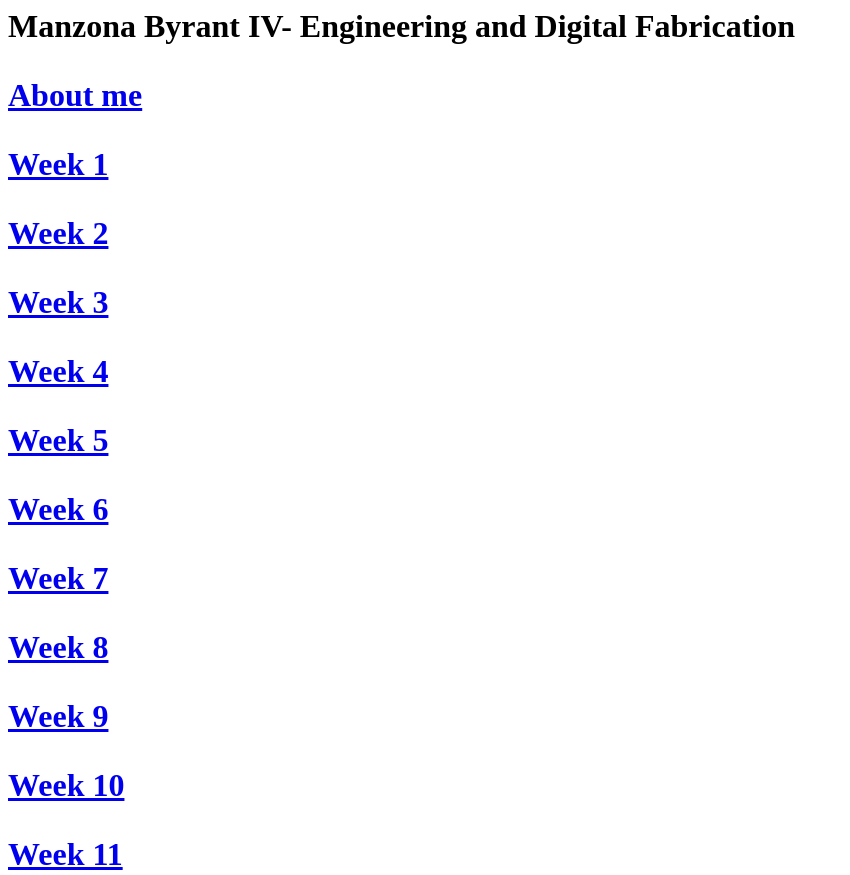
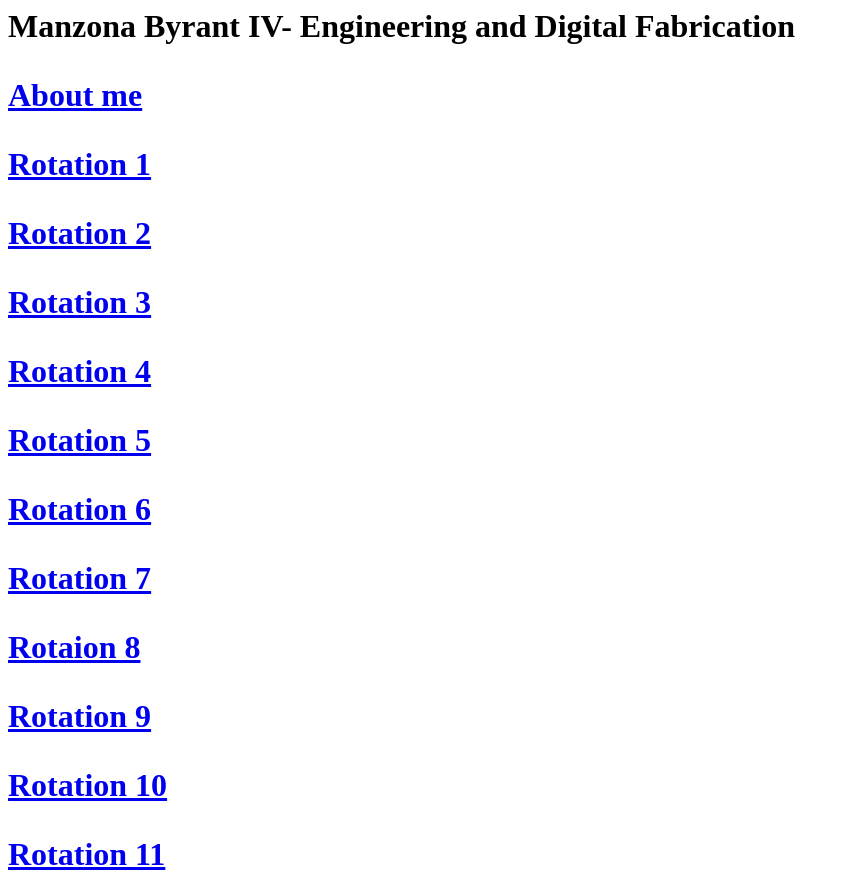
Before and after one commit to wrafab/bryantm, a plain HTML site: page index.html in a window 1280 px wide. Shown: the top 875 px of the page, without its empty margins (0-850 px from the left). Drawn offline with Linux system fonts and the light colour scheme.

Commit message:
Update index.html

```diff
--- a/index.html
+++ b/index.html
@@ -11,47 +11,47 @@ p{font-family:verdana:font-size:100%}
 </p>
 
 <p>
-<a href="week1.html">Week 1</a>
+<a href="rotation1.html">Rotation 1</a>
 </p>
 
 <p>
-<a href="week2.html">Week 2</a>
+<a href="rotation2.html">Rotation 2</a>
 </p>
 
 <p>
-<a href="week3.html">Week 3</a>
+<a href="rotation3.html">Rotation 3</a>
 </p>
 
 <p>
-<a href="week4.html">Week 4</a>
+<a href="rotation4.html">Rotation 4</a>
 </p>
 
 <p>
-<a href="week5.html">Week 5</a>
+<a href="rotation5.html">Rotation 5</a>
 </p>
 
 <p>
-<a href="week6.html">Week 6</a>
+<a href="rotation6.html">Rotation 6</a>
 </p>
 
 <p>
-<a href="week7.html">Week 7</a>
+<a href="rotation7.html">Rotation 7</a>
 </p>
 
 <p>
-<a href="week8.html">Week 8</a>
+<a href="rotation8.html">Rotaion 8</a>
 </p>
 
 <p>
-<a href="week9.html">Week 9</a>
+<a href="rotation9.html">Rotation 9</a>
 </p>
 
 <p>
-<a href="week10.html">Week 10</a>
+<a href="rotation10.html">Rotation 10</a>
 </p>
 
 <p>
-<a href="week11.html">Week 11</a>
+<a href="rotation11.html">Rotation 11</a>
 </p>
 
 
```
